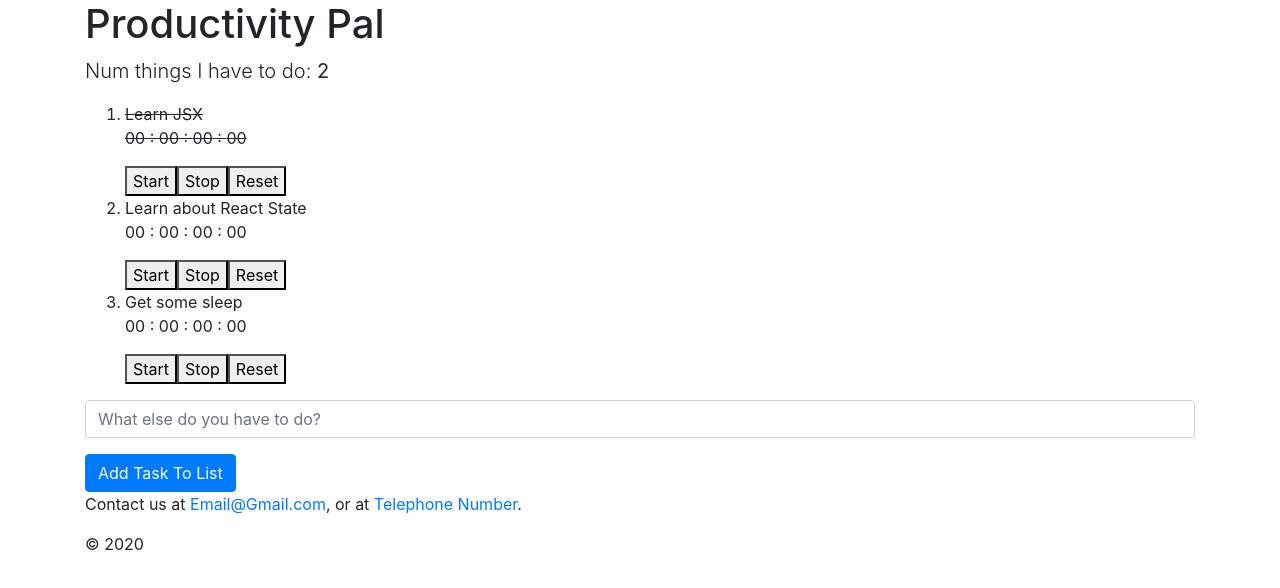
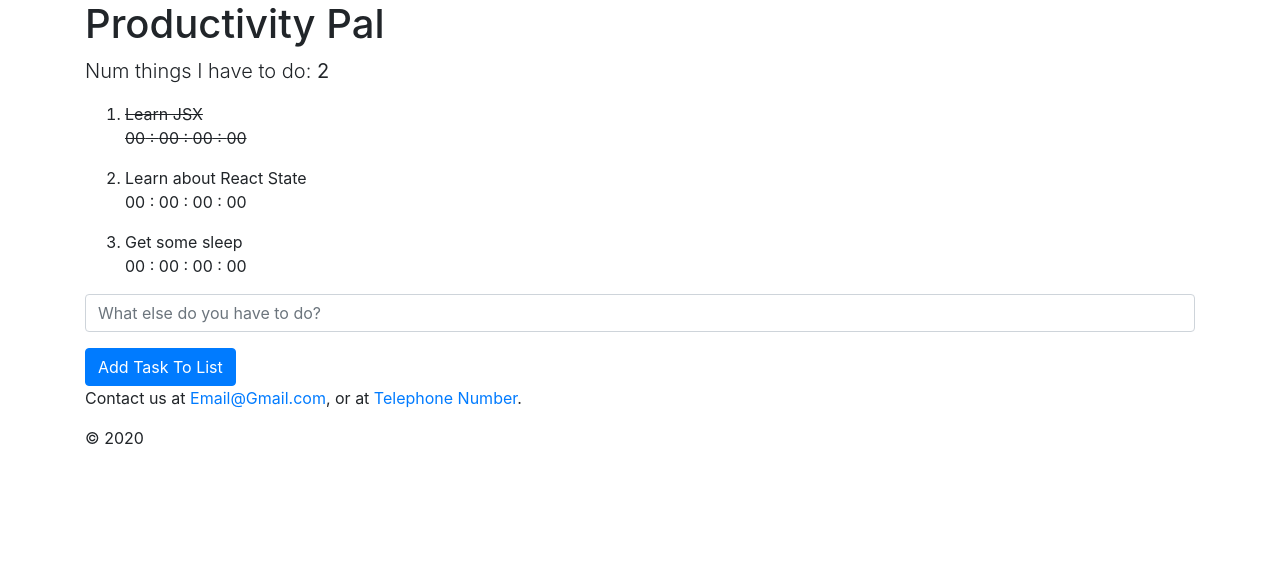
Before and after one commit to ssexton1/productivity-pal-react-app, a React (Create React App) app: page / in a window 1280 px wide. Shown: the top 588 px of the page. Built offline with nearby package versions, Linux system fonts and the light colour scheme.

Commit message:
started to work on timer edit page

```diff
--- a/src/App.js
+++ b/src/App.js
@@ -1,11 +1,13 @@
-import TaskList from './Tasks'
+import TaskTimerDecider from './TaskTimerDecider'
 import { useState } from 'react'
 import React from 'react'
 //import { Route, Switch, Redirect } from 'react-router-dom';
 
 function App(props) {
 
-  const [tasks, setTasks] = useState(props.tasks)
+  const [tasks, setTasks] = useState(props.tasks);
+  const [editTimer, setEditTimer] = useState(false);
+  const [timerEditDiv, setTimerEditDiv] = useState();
 
   const toggleTaskCompletion = (taskId) => {
     let updatedTaskArray = tasks.map((theTask) => {
@@ -34,6 +36,14 @@ function App(props) {
     setTasks(updatedTaskArray);
   }
 
+  const timerSetPage = (timerItem) => {
+    setEditTimer(timerItem);
+  }
+
+  const timerEditDivCallBack = (timerDiv) => {
+    setTimerEditDiv(timerDiv);
+  }
+
   let incompleteArray = tasks.filter((task) => !task.complete);
 
 
@@ -44,9 +54,19 @@ function App(props) {
       </header>
 
 
+      <TaskTimerDecider
+        tasks={tasks}
+        editTimer={editTimer}
+        timerEditDiv={timerEditDiv}
+        length={incompleteArray.length}
+        editTimerCallback={timerSetPage}
+        timerEditDivCallBack={timerEditDivCallBack}
+        addTaskCallback={addTask}
+        whatToDoWhenClicked={toggleTaskCompletion}
+      />
       {/* <Switch>
         <Route exact path="/"> */}
-          <TaskList tasks={tasks} length={incompleteArray.length} addTaskCallback={addTask} whatToDoWhenClicked={toggleTaskCompletion}/>
+
         {/* </Route>
         <Route exact path="/editTimer" component={TimerSetPage} />
         <Redirect to="/" />
--- /dev/null
+++ b/src/TaskTimerDecider.js
@@ -0,0 +1,39 @@
+import TaskList from './Tasks'
+
+function TaskTimerDecider( props ) {
+    let onEdit = 'no-display';
+    let onTasks = '';
+
+    if (props.editTimer) {
+        onEdit = '';
+        onTasks = 'no-display';
+    }
+
+    const goBack = (event) => {
+        props.editTimerCallback(false);
+    }
+
+    return (
+        <div>
+
+            <div className={onEdit}>
+                <div onClick={goBack}>Go Back</div>
+                {props.timerEditDiv}
+            </div>
+
+            <div className={onTasks}>
+                <TaskList
+                    tasks={props.tasks}
+                    length={props.length}
+                    editTimerCallback={props.editTimerCallback}
+                    timerEditDivCallBack={props.timerEditDivCallBack}
+                    addTaskCallback={props.addTaskCallback}
+                    whatToDoWhenClicked={props.whatToDoWhenClicked}
+                />
+            </div>
+
+        </div>
+    )
+}
+
+export default TaskTimerDecider;
--- a/src/Tasks.js
+++ b/src/Tasks.js
@@ -19,7 +19,7 @@ export function Task(props) {
 
     return (
         <li className={className} onClick={handleClick}>
-            {theTask.description} {<TimerComponent timerLength={3000}/>}
+            {theTask.description} {<TimerComponent timerLength={3000} editTimerCallback={props.editTimerCallback} timerEditDivCallBack={props.timerEditDivCallBack}/>}
         </li>
     );
 }
@@ -30,7 +30,10 @@ export default function TaskList(props) {
             <Task
                 key={eachTask.id}
                 task={eachTask}
-                howToHandleClick={props.whatToDoWhenClicked} />
+                howToHandleClick={props.whatToDoWhenClicked}
+                editTimerCallback={props.editTimerCallback}
+                timerEditDivCallBack={props.timerEditDivCallBack}
+            />
         )
         return singleTaskElem;
     })
--- a/src/Timer.js
+++ b/src/Timer.js
@@ -1,5 +1,4 @@
 import React, { useRef, useState, useEffect } from 'react'
-import TimerSetPage from './TimerSetPage'
 
 function TimerComponent(props) {
     const [timerDays, setTimerDays] = useState('00');
@@ -57,13 +56,20 @@ function TimerComponent(props) {
         updateText(30000);
     }
 
+    const clockPress = (event) => {
+        props.editTimerCallback(true)
+        props.timerEditDivCallBack(
+            <div>
+                <p>{timerDays} : {timerHours} : {timerMinutes} : {timerSeconds}</p>
+                <button onClick={onStart}>Start</button>
+                <button onClick={onStop}>Stop</button>
+                <button onClick={onReset}>Reset</button>
+            </div>
+        )
+    }
+
     return(
-        <TimerSetPage
-            clock={<p>{timerDays} : {timerHours} : {timerMinutes} : {timerSeconds}</p>}
-            start={<button onClick={onStart}>Start</button>}
-            stop={<button onClick={onStop}>Stop</button>}
-            reset={<button onClick={onReset}>Reset</button>}
-        />
+        <p onClick={clockPress}>{timerDays} : {timerHours} : {timerMinutes} : {timerSeconds}</p>
     );
 }
 
--- a/src/index.css
+++ b/src/index.css
@@ -16,3 +16,7 @@
 .font-strike {
     text-decoration: line-through;
 }
+
+.no-display {
+    display: none;
+}
```
Also changed, not shown: 2 other files (tests, documents, lock files or other folders).
